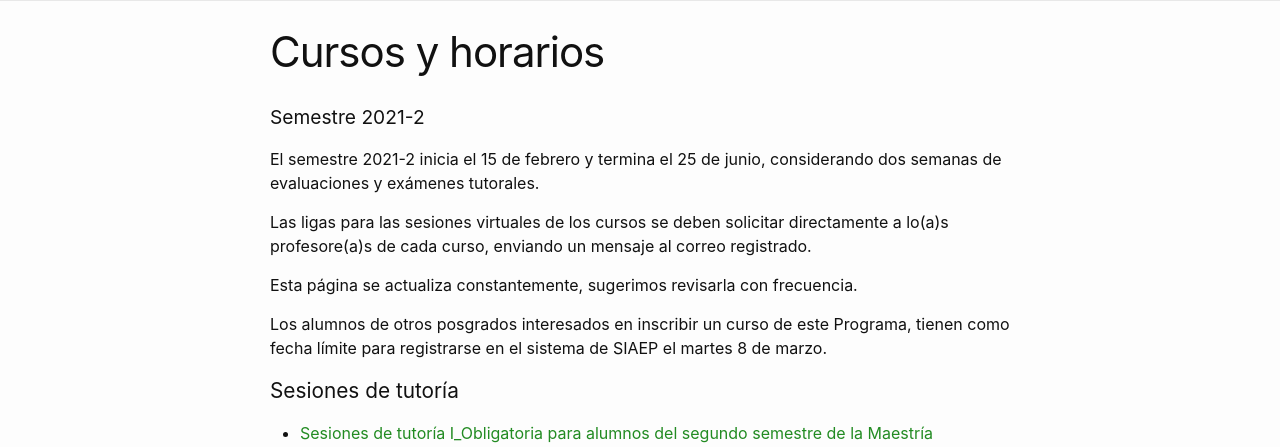
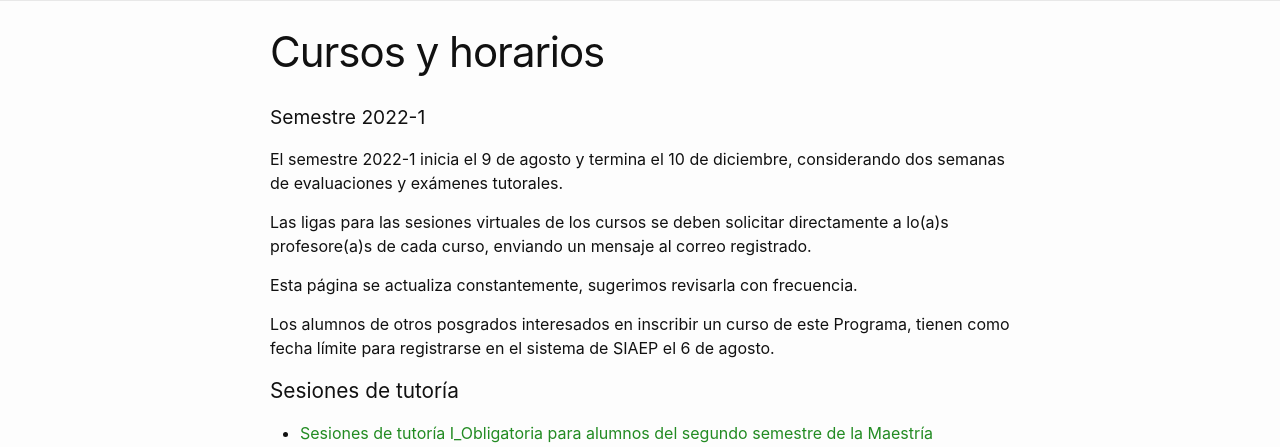
Before and after one commit to pcs-unam/pcs-unam.github.io, a Jekyll site: the page built from 08_cursos.md, in a window 1280 px wide. Shown: the part 167-614 px from the top of the page. Built offline with Jekyll 4.4.1, drawn with Linux system fonts in a browser that asks for light colours.

Commit message:
Actualización fechas semestre 2022-1

```diff
--- a/08_cursos.md
+++ b/08_cursos.md
@@ -7,15 +7,15 @@ menu: true
 ---
 
 
-### Semestre 2021-2
+### Semestre 2022-1
 
-El semestre 2021-2 inicia el 15 de febrero y termina el 25 de junio, considerando dos semanas de evaluaciones y exámenes tutorales.
+El semestre 2022-1 inicia el 9 de agosto y termina el 10 de diciembre, considerando dos semanas de evaluaciones y exámenes tutorales.
 
 Las ligas para las sesiones virtuales de los cursos se deben solicitar directamente a lo(a)s profesore(a)s de cada curso, enviando un mensaje al correo registrado.
 
 Esta página se actualiza constantemente, sugerimos revisarla con frecuencia.
 
-Los alumnos de otros posgrados interesados en inscribir un curso de este Programa, tienen como fecha límite para registrarse en el sistema de SIAEP el martes 8 de marzo.
+Los alumnos de otros posgrados interesados en inscribir un curso de este Programa, tienen como fecha límite para registrarse en el sistema de SIAEP el 6 de agosto.
 
 
 <!-- cursos-siges -->
```
